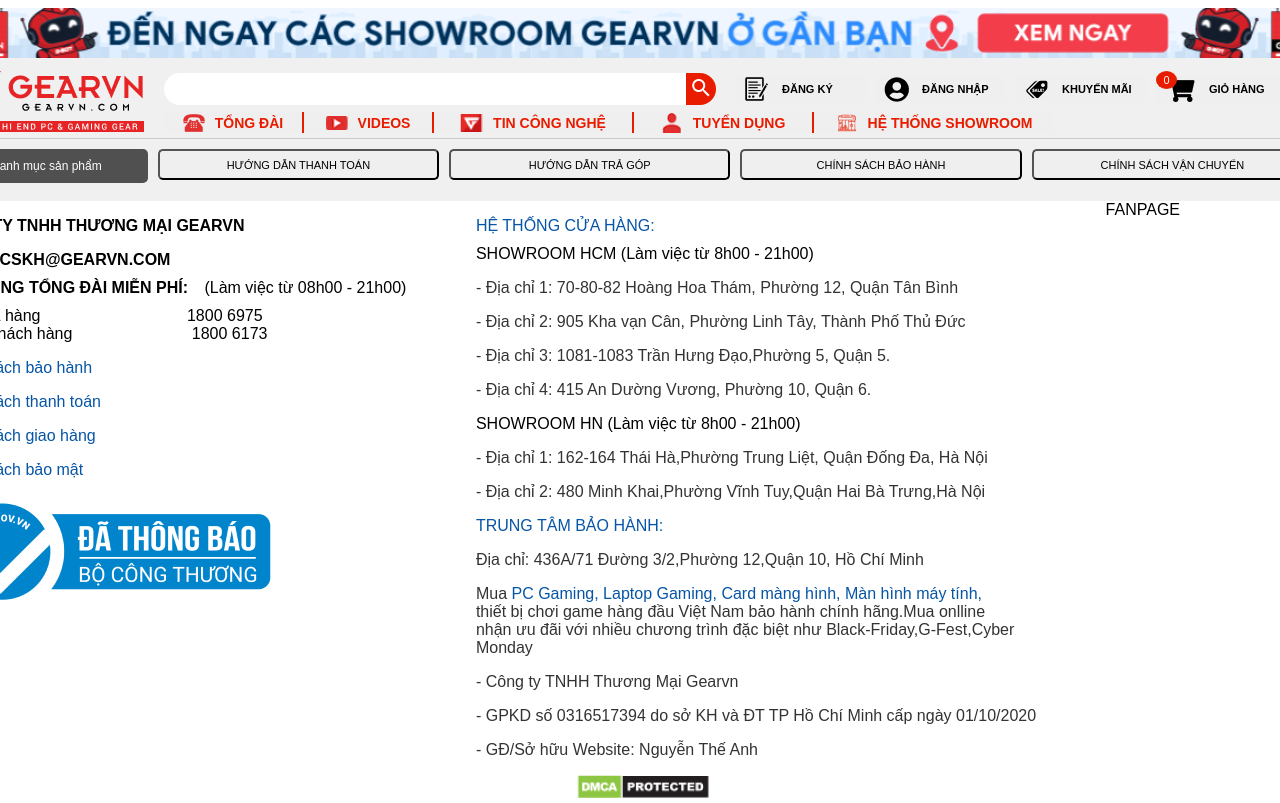
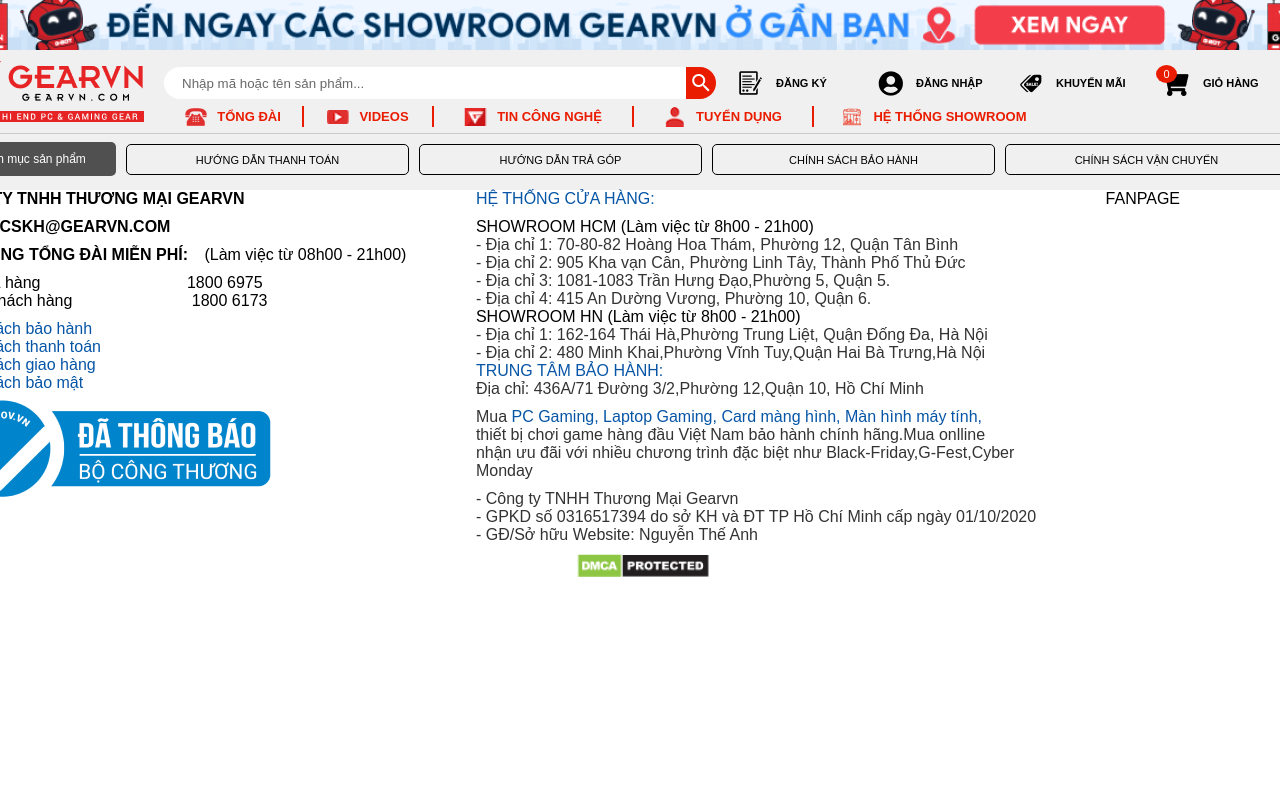
Before and after one commit to tnphat203/BaiTapLon_GearVN, a plain HTML site: page HTML/ChiTietSanPham.html in a window 1280 px wide. Shown: the top 803 px of the page. Drawn offline with Linux system fonts and the light colour scheme.

Commit message:
fix Header

```diff
--- a/CSS/StyleChiTietSanPham.css
+++ b/CSS/StyleChiTietSanPham.css
@@ -1,5 +1,14 @@
+* {
+    padding: 0;
+    margin: 0;
+    box-sizing: border-box;
+    }
 body{
     font-family: Arial, Helvetica, sans-serif;
+}
+a{
+    text-decoration: none;
+    color: black;
 }
 .container{
     display: flex;
@@ -8,15 +17,15 @@ body{
     align-items: center;
 }
 .header{
+    background-color: #f1f0f1;
     display: flex;
     flex-direction: column;
     width: 1440px;
-    gap: 10px;
-    background-color: #f1f0f1;
+    height: 190px;
 }
 .header-container{
     display: flex;
-    height: 70px;
+    height: 80px;
     align-items: center;
     border-bottom: 1px solid #cacaca;
     padding-left: 25px;
@@ -40,20 +49,26 @@ body{
 .header-search-bar{
     display: flex;
     border-radius: 16px 0 0 16px;
-    text-align: end;
     width: 522px;
     align-items: center;
     border: none;
+    padding-left: 18px;
+}
+.header-search-bar::placeholder{
+    color: rgb(105, 104, 104);
 }
 .header-search-button{
+    display: flex;
+    justify-content: center;
+    align-items: center;
     width: 30px;
     border-radius: 0 16px 16px 0;
     background-color: #ea1c00;
     border: none;
 }
+
 .header-list-control-btn{
     display: flex;
-    height: 24px;
     width: 700px;
     gap: 10px;
     align-items: center;
@@ -88,7 +103,7 @@ body{
 .header-menu-btn{
     display: flex;
     gap: 10px;
-    font-size: 14px;
+    font-size: 13px;
     border: none;
     justify-content: center;
     align-items: center;
@@ -99,9 +114,11 @@ body{
 .menu{
     display: flex;
     width: 1368px;
-    height: 52px;
+    height: 30px;
     gap: 10px;
     padding-left: 25px;
+    align-items: center;
+    padding-top: 20px;
 }
 .menu-DanhMucSanPham{
     display: flex;
@@ -116,6 +133,13 @@ body{
 }
 .menu-btn{
     display: flex;
+    height: 31px;
+    width: 283px;
+    border-radius: 5px;
+    border: 1px solid black;
+}
+.menu-btn-link{
+    display: flex;
     justify-content: center;
     align-items: center;
     font-size: 11px;
@@ -123,10 +147,11 @@ body{
     width: 283px;
     border-radius: 5px;
 }
-.menu-btn:hover{
+.menu-btn:hover a{
     color: white;
     background-color: #ea1c00;
 }
+
 .footer {
     display: flex;
     justify-content: space-between;
--- a/CSS/StyleTrangChu.css
+++ b/CSS/StyleTrangChu.css
@@ -1,5 +1,14 @@
+* {
+    padding: 0;
+    margin: 0;
+    box-sizing: border-box;
+    }
 body{
     font-family: Arial, Helvetica, sans-serif;
+}
+a{
+    text-decoration: none;
+    color: black;
 }
 .container{
     display: flex;
@@ -8,15 +17,15 @@ body{
     align-items: center;
 }
 .header{
+    background-color: #f1f0f1;
     display: flex;
     flex-direction: column;
     width: 1440px;
-    gap: 10px;
-    background-color: #f1f0f1;
+    height: 190px;
 }
 .header-container{
     display: flex;
-    height: 70px;
+    height: 80px;
     align-items: center;
     border-bottom: 1px solid #cacaca;
     padding-left: 25px;
@@ -40,20 +49,26 @@ body{
 .header-search-bar{
     display: flex;
     border-radius: 16px 0 0 16px;
-    text-align: end;
     width: 522px;
     align-items: center;
     border: none;
+    padding-left: 18px;
+}
+.header-search-bar::placeholder{
+    color: rgb(105, 104, 104);
 }
 .header-search-button{
+    display: flex;
+    justify-content: center;
+    align-items: center;
     width: 30px;
     border-radius: 0 16px 16px 0;
     background-color: #ea1c00;
     border: none;
 }
+
 .header-list-control-btn{
     display: flex;
-    height: 24px;
     width: 700px;
     gap: 10px;
     align-items: center;
@@ -88,7 +103,7 @@ body{
 .header-menu-btn{
     display: flex;
     gap: 10px;
-    font-size: 14px;
+    font-size: 13px;
     border: none;
     justify-content: center;
     align-items: center;
@@ -99,9 +114,11 @@ body{
 .menu{
     display: flex;
     width: 1368px;
-    height: 52px;
+    height: 30px;
     gap: 10px;
     padding-left: 25px;
+    align-items: center;
+    padding-top: 20px;
 }
 .menu-DanhMucSanPham{
     display: flex;
@@ -116,6 +133,13 @@ body{
 }
 .menu-btn{
     display: flex;
+    height: 31px;
+    width: 283px;
+    border-radius: 5px;
+    border: 1px solid black;
+}
+.menu-btn-link{
+    display: flex;
     justify-content: center;
     align-items: center;
     font-size: 11px;
@@ -123,7 +147,7 @@ body{
     width: 283px;
     border-radius: 5px;
 }
-.menu-btn:hover{
+.menu-btn:hover a{
     color: white;
     background-color: #ea1c00;
 }
--- a/HTML/ChiTietSanPham.html
+++ b/HTML/ChiTietSanPham.html
@@ -10,58 +10,58 @@
 <body>
     <div class="container">
         <section class="header">
-            <img src="/IMG/IMGTrangChu/Banner.png" alt="">
+            <a href=""><img src="/IMG/IMGTrangChu/Banner.png" alt=""></a>
             <div class="header-container">
                 <a href=""><img src="/IMG/IMGTrangChu/Logo GearVN.png" alt=""></a>
                 <div class="header-main">
                     <div class="header-control">
                         <div class="header-search">
-                            <input type="text" placeholder="" class="header-search-bar">
+                            <input type="text" placeholder="Nhập mã hoặc tên sản phẩm..." class="header-search-bar">
                             <button class="header-search-button">
                                 <img src="/IMG/IMGTrangChu/Vector.png" alt="">
                             </button>
                         </div>
                         <div class="header-list-control-btn">
-                            <button class="header-control-btn">
+                            <a href="" class="header-control-btn">
                                 <img src="/IMG/IMGTrangChu/DangKi.png" alt="">
                                 <b>ĐĂNG KÝ</b>
-                            </button>
-                            <button class="header-control-btn">
+                            </a>
+                            <a href="" class="header-control-btn">
                                 <img src="/IMG/IMGTrangChu/DangNhap.png" alt="">
                                 <b>ĐĂNG NHẬP</b>
-                            </button>
-                            <button class="header-control-btn">
+                            </a>
+                            <a href="" class="header-control-btn">
                                 <img src="/IMG/IMGTrangChu/KhuyenMai.png" alt="">
                                 <b>KHUYẾN MÃI</b>
-                            </button>
-                            <button class="header-control-btn">
+                            </a>
+                            <a href="" class="header-control-btn">
                                 <div class="header-SoSanPham">0</div>
                                 <img src="/IMG/IMGTrangChu/GioHang.png" alt="">
                                 <b>GIỎ HÀNG</b>
-                            </button>
+                            </a>
                         </div>
                     </div>
                     <div class="header-menu">
-                        <button class="header-menu-btn" style="width: 140px;">
+                        <a href="" class="header-menu-btn" style="width: 140px;">
                             <img src="/IMG/IMGTrangChu/TongDai.png" alt="">
                             <b>TỔNG ĐÀI</b>
-                        </button>
-                        <button class="header-menu-btn" style="width: 130px;">
+                        </a>
+                        <a href="" class="header-menu-btn" style="width: 130px;">
                             <img src="/IMG/IMGTrangChu/Videos.png" alt="">
                             <b>VIDEOS</b>
-                        </button>
-                        <button class="header-menu-btn" style="width: 200px;">
+                        </a>
+                        <a href="" class="header-menu-btn" style="width: 200px;">
                             <img src="/IMG/IMGTrangChu/TinCongNghe.png" alt="">
                             <b>TIN CÔNG NGHỆ</b>
-                        </button>
-                        <button class="header-menu-btn" style="width: 180px;">
+                        </a>
+                        <a href="" class="header-menu-btn" style="width: 180px;">
                             <img src="/IMG/IMGTrangChu/TuyenDung.png" alt="">
                             <b>TUYỂN DỤNG</b>
-                        </button>
-                        <button class="header-menu-btn" style="width: 240px;border: none;">
+                        </a>
+                        <a href="" class="header-menu-btn" style="width: 240px;border: none;">
                             <img src="/IMG/IMGTrangChu/HeThongShowRoom.png" alt="">
                             <b>HỆ THỐNG SHOWROOM</b>
-                        </button>
+                        </a>
                     </div>
                 </div>
             </div>
@@ -69,21 +69,29 @@
                 <div class="menu-DanhMucSanPham">
                     Danh mục sản phẩm
                 </div>
-                <button class="menu-btn">
-                    HƯỚNG DẪN THANH TOÁN
-                </button>
-                <button class="menu-btn">
-                    HƯỚNG DẪN TRẢ GÓP
-                </button>
-                <button class="menu-btn">
-                    CHÍNH SÁCH BẢO HÀNH
-                </button>
-                <button class="menu-btn">
-                    CHÍNH SÁCH VẬN CHUYỂN
-                </button>
+                <div class="menu-btn">
+                    <a href="" class="menu-btn-link">
+                        HƯỚNG DẪN THANH TOÁN
+                    </a>
+                </div>
+                <div class="menu-btn">
+                    <a href="" class="menu-btn-link">
+                        HƯỚNG DẪN TRẢ GÓP
+                    </a>
+                </div>
+                <div class="menu-btn">
+                    <a href="" class="menu-btn-link">
+                        CHÍNH SÁCH BẢO HÀNH
+                    </a>
+                </div>
+                <div class="menu-btn">
+                    <a href="" class="menu-btn-link">
+                        CHÍNH SÁCH VẬN CHUYỂN
+                    </a>
+                </div>
             </div>
         </section>
-        <div class="footer">
+        <section class="footer">
             <div class="content_left">
              <p class="p">CÔNG TY TNHH THƯƠNG MẠI GEARVN</p>
              <p class="p">EMAIL: CSKH@GEARVN.COM</p>
@@ -134,7 +142,7 @@
             <div class="content_right">
                 <span>FANPAGE</span>
             </div>
-        </div>
+        </section>
     </div>
 </body>
 </html>
```
Also changed, not shown: HTML/TrangChu.html (+40 -32 lines).
